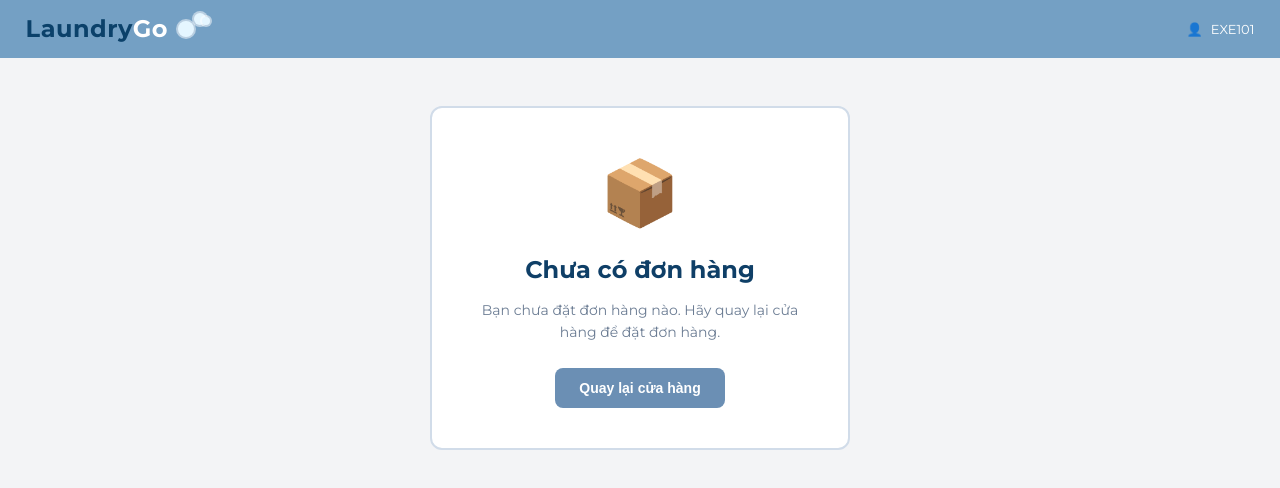
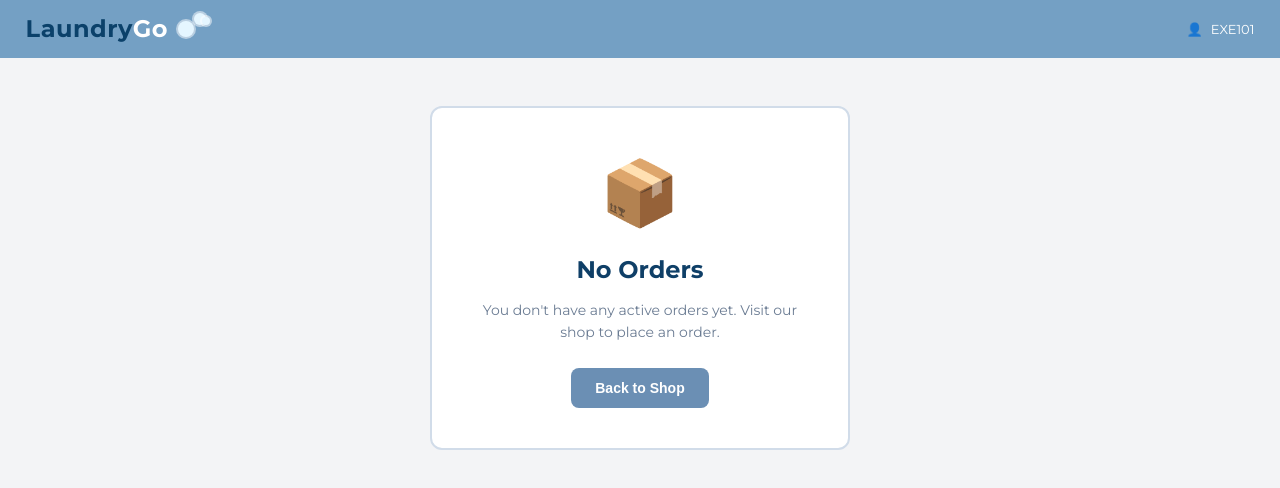
Before and after one commit to jason-swe/LaundryGo-Web, a React (Vite) app: page /all-shops/1/track in a window 1280 px wide. Shown: the top 488 px of the page. Built offline with nearby package versions, Linux system fonts and the light colour scheme.

Commit message:
Fix: Change Track Order no-order message to English

```diff
--- a/src/TrackOrder/TrackOrder.jsx
+++ b/src/TrackOrder/TrackOrder.jsx
@@ -48,13 +48,13 @@ function TrackOrder() {
           <div className="no-order-container">
             <div className="no-order-box">
               <div className="no-order-icon">📦</div>
-              <h2 className="no-order-title">Chưa có đơn hàng</h2>
-              <p className="no-order-desc">Bạn chưa đặt đơn hàng nào. Hãy quay lại cửa hàng để đặt đơn hàng.</p>
+              <h2 className="no-order-title">No Orders</h2>
+              <p className="no-order-desc">You don't have any active orders yet. Visit our shop to place an order.</p>
               <button
                 className="no-order-btn"
                 onClick={() => navigate('/all-shops')}
               >
-                Quay lại cửa hàng
+                Back to Shop
               </button>
             </div>
           </div>
```
